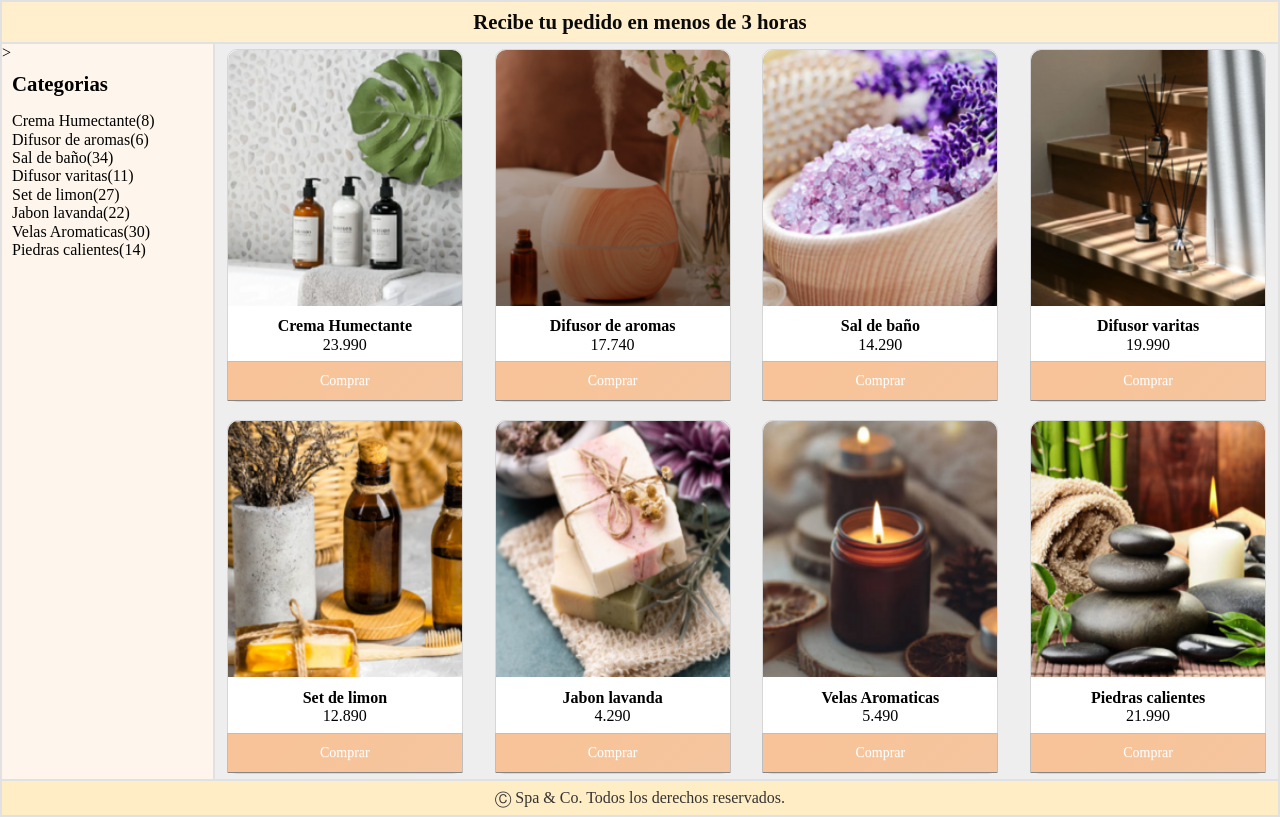
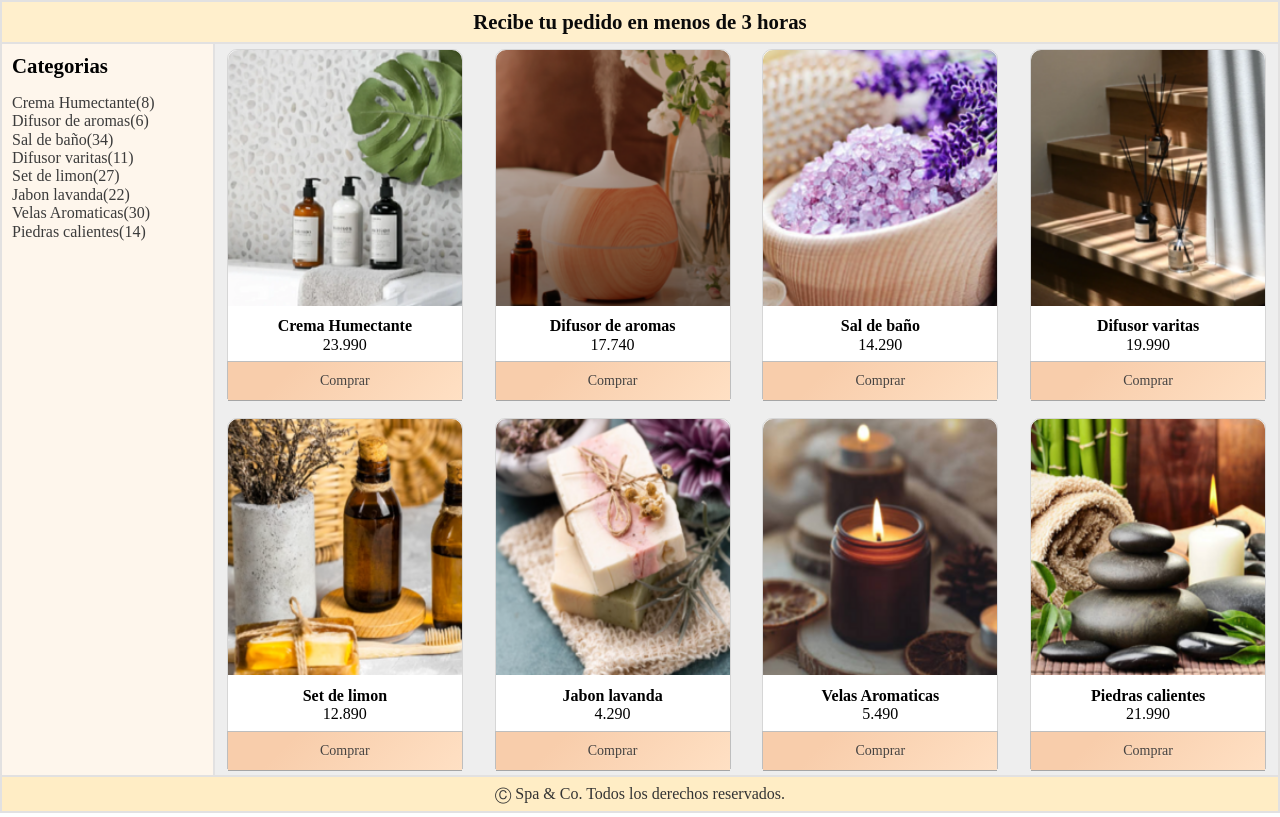
Before and after one commit to Skarmiris/Proyecto-8-Grid, a plain HTML site: page index.html in a window 1280 px wide. Drawn offline with Linux system fonts and the light colour scheme.

Commit message:
modificacion css cards

```diff
--- a/assets/style/style.css
+++ b/assets/style/style.css
@@ -61,6 +61,10 @@ ul {
     padding: 0 10px 0 10px;
 }
 
+li {
+    color: #3b3b3b;
+}
+
 /* main */
 .main {
     display: grid;
@@ -81,7 +85,14 @@ ul {
     background-color: rgb(255, 255, 255);
     width: 90%;
     align-items: center;
+}
 
+.cards:hover {
+    transition: all 400ms ease;
+    transform: translatey(-1.6%);
+    box-shadow: 1px 10px 12px -2px rgba(0,0,0,0.5);
+    -webkit-box-shadow: 1px 10px 12px -2px rgba(0,0,0,0.5);
+    -moz-box-shadow: 1px 10px 12px -2px rgba(0,0,0,0.5);
 }
 
 .imagen {
@@ -136,7 +147,8 @@ p {
 
 button {
     border: none;
-    color: rgb(255, 255, 255);
+    margin-bottom: -2px;
+    color: rgba(46, 46, 46, 0.877);
     height: 3vw;
     width: 100%;
     padding: 4px 22px;
@@ -145,15 +157,15 @@ button {
     font-size: 14px;
     text-shadow: 0 1px 0 rgba(255, 255, 255, 0.226);
     box-shadow: 0 1px 0 rgba(0, 0, 0, 0.3);
-    background-color: #f0c5a4;
-    background-image: linear-gradient(315deg, #f5c59ec5 0%, #f8c398 74%);
+    background-color: #f0b080;
+    background-image: linear-gradient(315deg, #ffe1c5fa 0%, #f8cdab 74%);
 }
 
 button:hover {
     transition: all 500ms ease;
     transform: translatey(-2%);
     background-color: rgba(255, 209, 110, 0.336);
-    background-image: linear-gradient(315deg, #ffb5787c 0%, #f8ab6b79 74%);
+    background-image: linear-gradient(315deg, #ffb5787c 0%, #d8945c70 74%);
 }
 
 /* footer */
--- a/index.html
+++ b/index.html
@@ -11,10 +11,11 @@
 </head>
 
 <body>
-    <!--puede que el main me este la linea blanca podria cambiar grid-container aqui o sacar el main-->
 
     <!--grid container-->
     <section class="grid-container x">
+
+
         <div class="header x">
             <nav class="titulo">
                 <h1>Recibe tu pedido en menos de 3 horas</h1>
@@ -22,7 +23,7 @@
         </div>
 
         <!--sidebar-->
-        <div class="sidebar x">>
+        <div class="sidebar x">
             <h3>Categorias</h3>
             <ul>
                 <li>Crema Humectante(8)</li>
```
